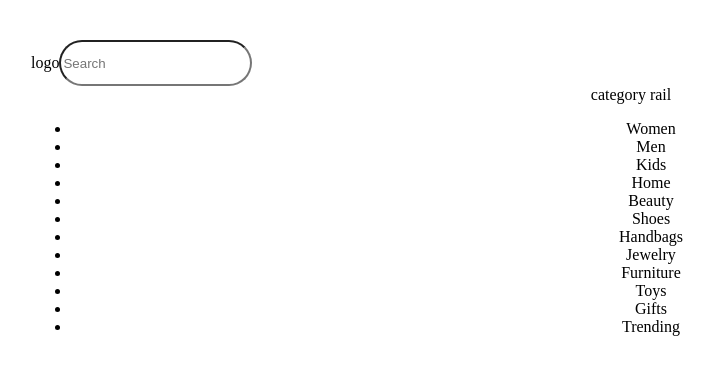
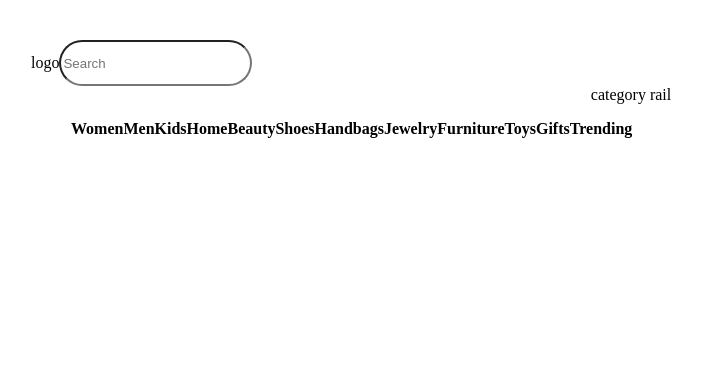
Before and after one commit to Mount-Blanc/MacyClone, a React (Vite) app in the folder MacyClone/: page / in a window 1280 px wide. Shown: the top 374 px of the page, without its empty margins (9-723 px from the left). Built offline with nearby package versions, Linux system fonts and the light colour scheme.

Commit message:
added css to category rail

```diff
--- a/MacyClone/src/App.css
+++ b/MacyClone/src/App.css
@@ -50,3 +50,8 @@
   display: flex;
   align-items: center;
 }
+.category-link{
+ list-style-type: none;
+ display: flex;
+ font-weight:bold;
+}
--- a/MacyClone/src/App.jsx
+++ b/MacyClone/src/App.jsx
@@ -14,7 +14,7 @@ function App() {
         </form>
       </section>
       <section>category rail
-        <ul>
+        <ul className='category-link'>
           <li>Women</li>
           <li>Men</li>
           <li>Kids</li>
```
